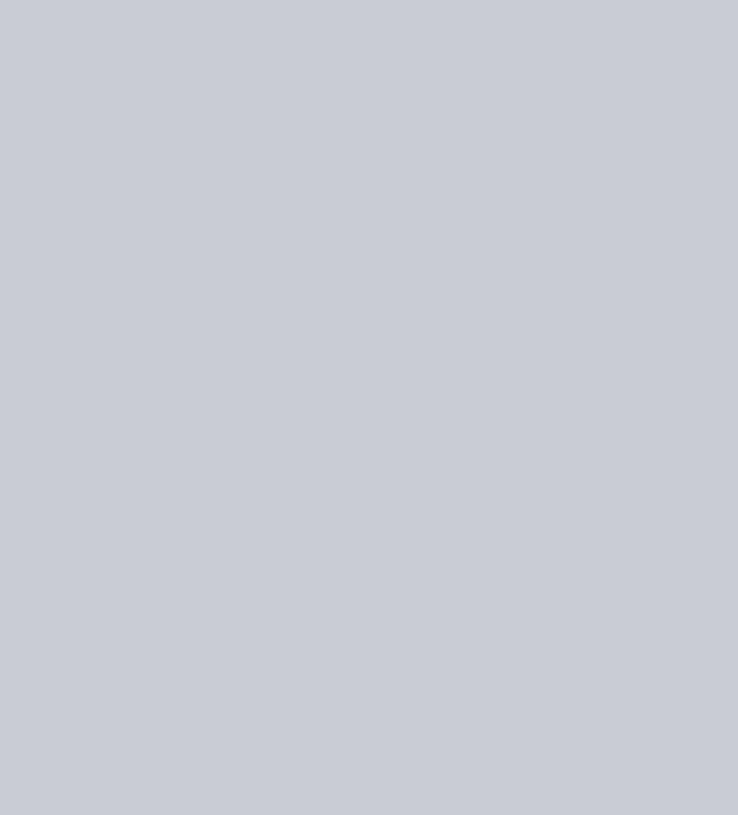
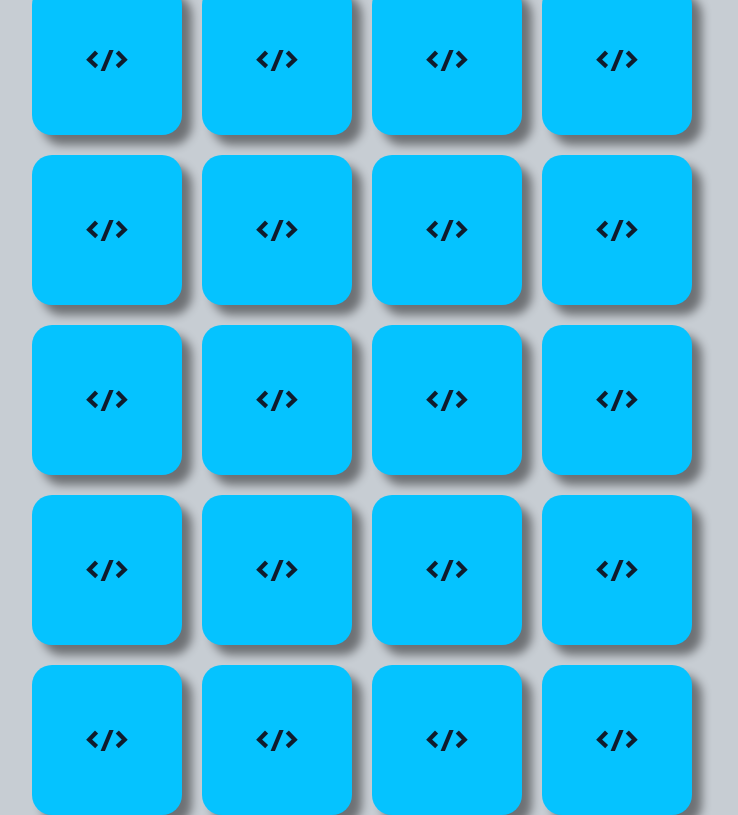
Before and after one commit to Pedro1504678/memory-game-project, a plain HTML site: page index.html in a window 1280 px wide. Shown: the whole page, without its empty margins (278-1016 px from the left). Drawn offline with Linux system fonts and the light colour scheme.

Commit message:
Montando o tabuleiro

```diff
--- a/assets/scripts/script.js
+++ b/assets/scripts/script.js
@@ -1,5 +1,7 @@
 const FRONT = "card_front";
 const BACK = "card_back";
+const CARD = "card";
+const ICON = "icon";
 
 let techs = ['bootstrap',
     'css',
@@ -18,9 +20,56 @@ startGame();
 function startGame() {
     cards = createCardsFromTechs(techs);
     shuffleCards(cards);
-    console.log(cards);
+    initializeCards(cards);
+}
+
+function initializeCards(cards) {
+    let gameBoard = document.getElementById("gameBoard");
+    cards.forEach(card => {
+
+        let cardElement = document.createElement('div');
+        cardElement.id = card.id;
+        cardElement.classList.add(CARD);
+        cardElement.dataset.icon = card.icon;
+
+        createCardContent(card, cardElement);
+
+        cardElement.addEventListener('click', flipCard);
+        gameBoard.appendChild(cardElement);
+
+
+    })
+
 
 }
+
+function createCardContent(card, cardElement) {
+
+    createCardFace(FRONT, card, cardElement);
+    createCardFace(BACK, card, cardElement);
+}
+
+function createCardFace(face, card, element) {
+
+    let cardElementFace = document.createElement('div');
+    cardElementFace.classList.add(face);
+    if (face === FRONT) {
+        let iconElement = document.createElement('img');
+        iconElement.classList.add(ICON);
+        iconElement.src = "./assets/images/" + card.icon + ".png";
+        cardElementFace.appendChild(iconElement);
+
+    } else {
+        cardElementFace.innerHTML = "&lt/&gt";
+    }
+    element.appendChild(cardElementFace);
+
+
+}
+
+
+
+
 
 function shuffleCards(cards) {
 
@@ -41,9 +90,9 @@ function shuffleCards(cards) {
 function createCardsFromTechs(techs) {
     let cards = [];
 
-    for (let tech of techs) {
+    techs.forEach((tech) => {
         cards.push(createPairFromTech(tech))
-    }
+    })
     return cards.flatMap(pair => pair);
 
 }
@@ -64,3 +113,9 @@ function createPairFromTech(tech) {
 function createIdWithTech(tech) {
     return tech + parseInt(Math.random() * 1000);
 }
+
+function flipCard() {
+
+    this.classList.add("flip");
+
+}
--- a/index.html
+++ b/index.html
@@ -12,16 +12,16 @@
 </head>
 
 <body>
-    <!-- <div id="gameBoard">
-        <div id="dfsdfs" class="card" data-icon="bootstrap">
+    <div id="gameBoard">
+        <!-- <div id="dfsdfs" class="card" data-icon="bootstrap">
             <div class="card_front">
                 <img class="icon" src="./assets/images/bootstrap.png">
             </div>
             <div class="card_back">
                 &lt/&gt
             </div>
-        </div>
-    </div> -->
+        </div> -->
+    </div>
 
     <div id="gameOver">
         <div>
```
